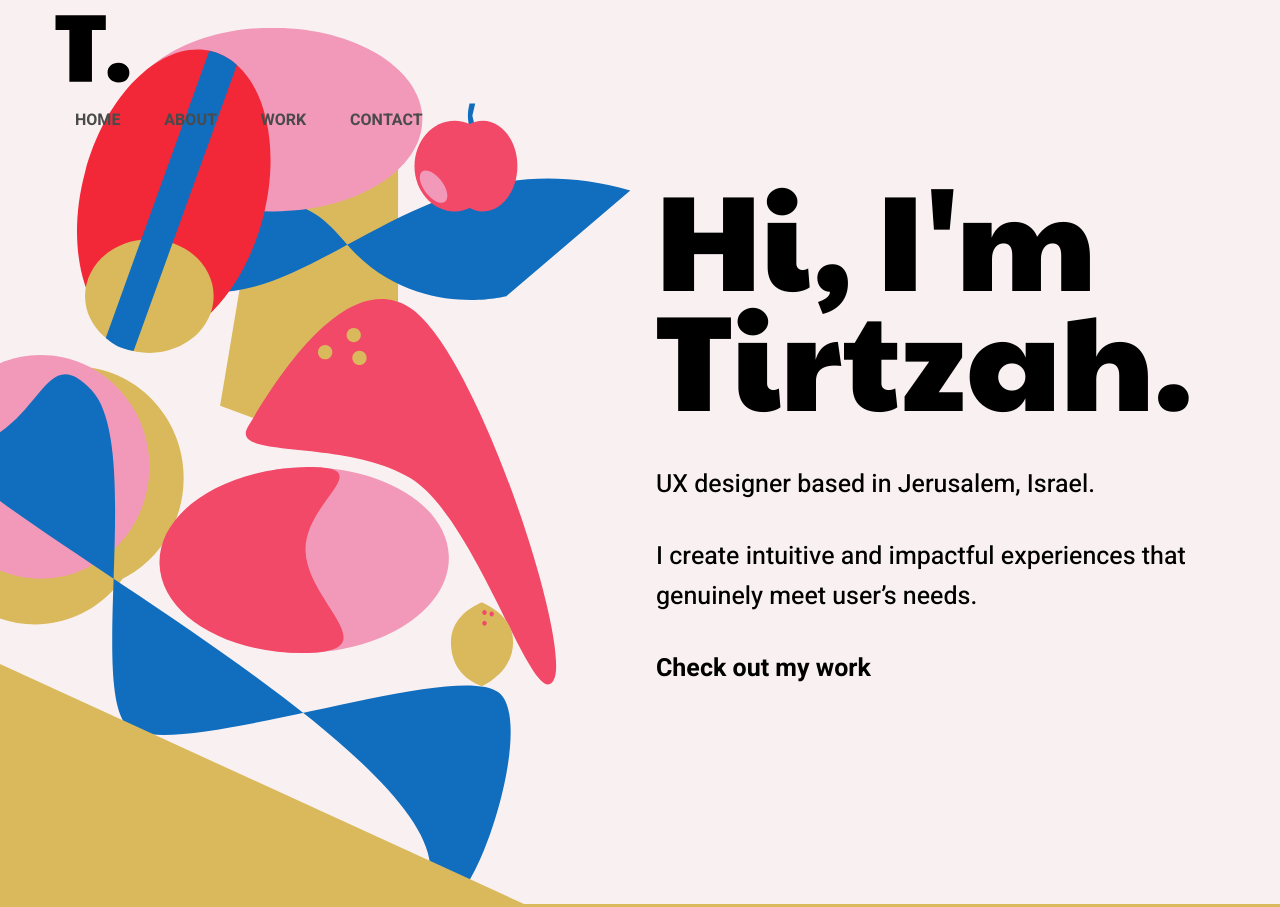
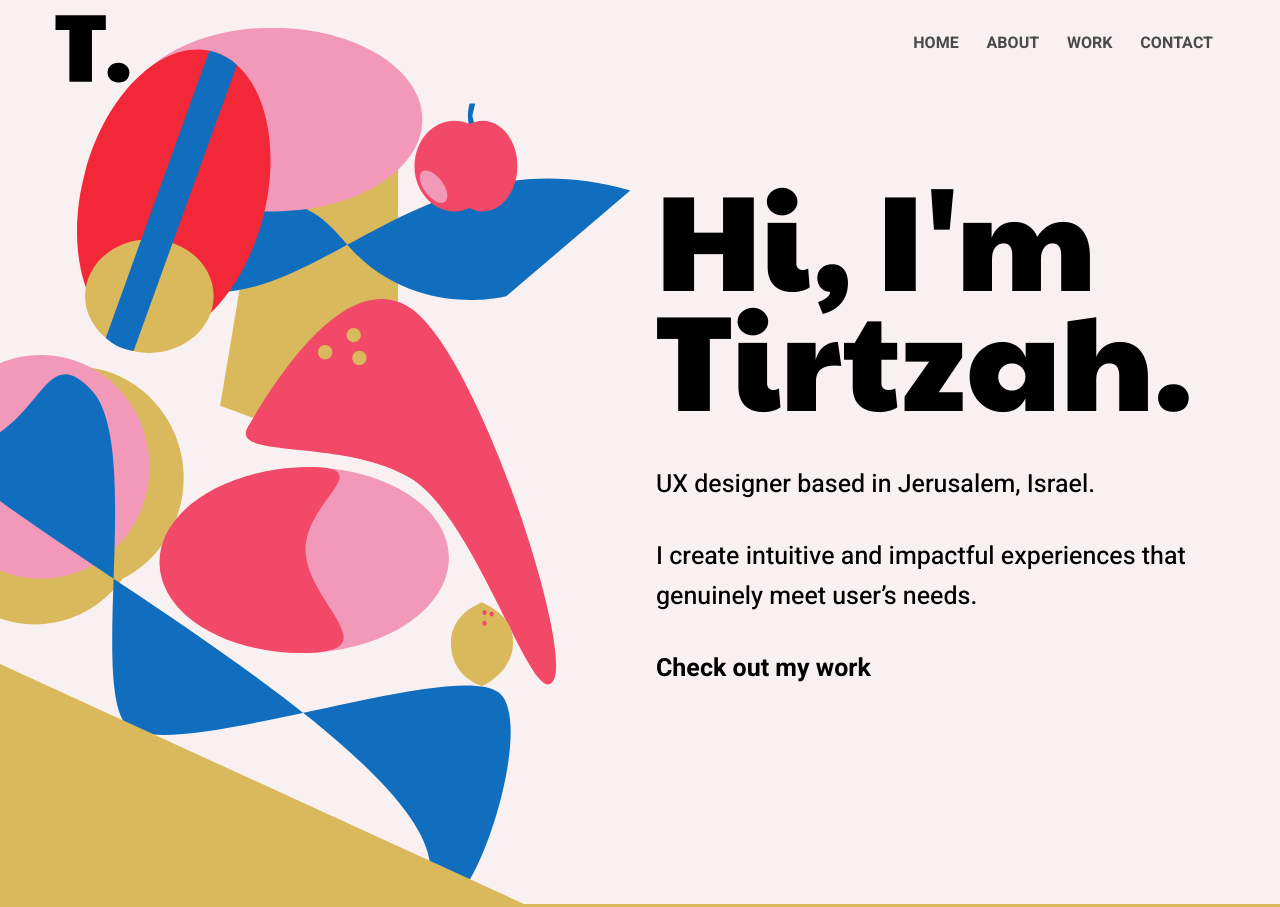
Before and after one commit to tirtzahux/portfolio-website, a plain HTML site: page index.html in a window 1280 px wide. Shown: the top 907 px of the page. Drawn offline with nearby package versions, Linux system fonts and the light colour scheme.

Commit message:
Update styles.css

```diff
--- a/css/styles.css
+++ b/css/styles.css
@@ -203,10 +203,9 @@ nav a:active{
 #hero p:last-child{
   font-weight:700;
 }
-header .container{
+header .navtoggle{
   display: flex;
   flex-direction:column;
-  align-items: center;
   gap:0.5em;
 }
 .logo{
@@ -219,7 +218,7 @@ nav > ul {
   margin: 0;
 }
 nav > ul > li > a {
-  padding: 0 20px;
+  padding: 0 12px;
   text-transform: uppercase;
   font-weight: 700;
   color: #4a4a4a;
@@ -227,6 +226,9 @@ nav > ul > li > a {
 .navtoggle li:not(:last-child) {
   display: none;
 }
+.navtoggle li:not(:last-child) {
+  display: flex;
+  }
 nav{
 
 }
@@ -363,7 +365,7 @@ Medium devices (640px and larger)
     text-align: unset;
     padding: 15px 0;
   }
-  header .container{
+  header .navtoggle{
   flex-direction: row;
   justify-content: space-between;
   }
```
